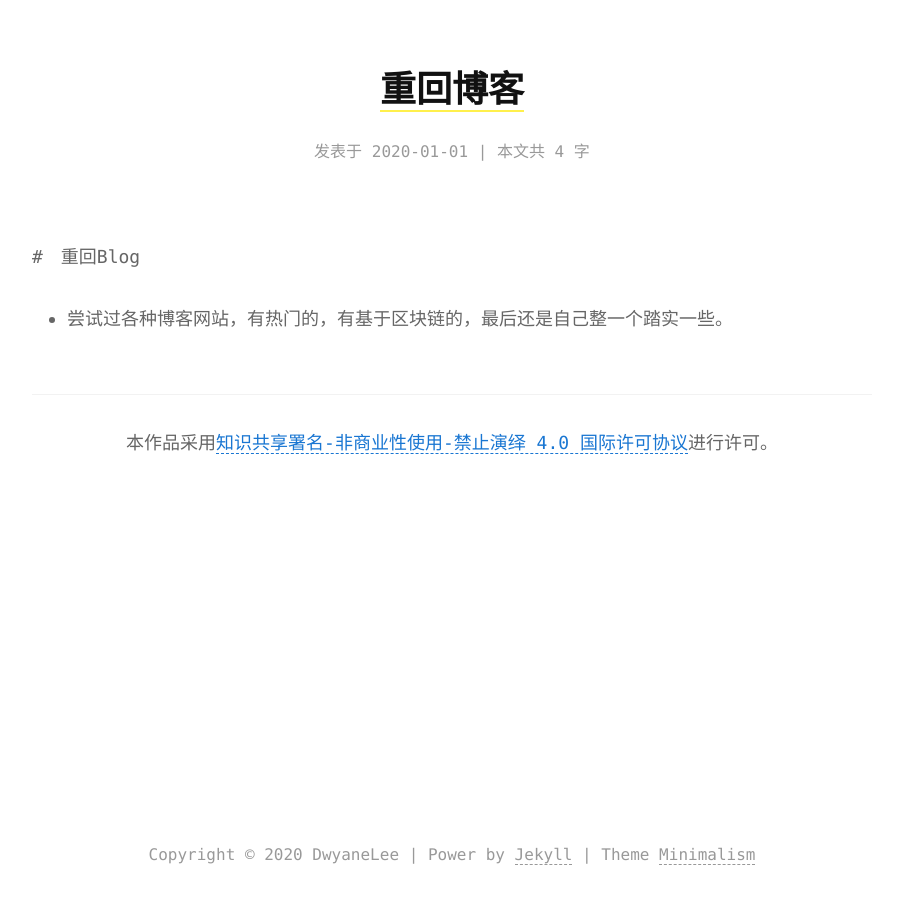
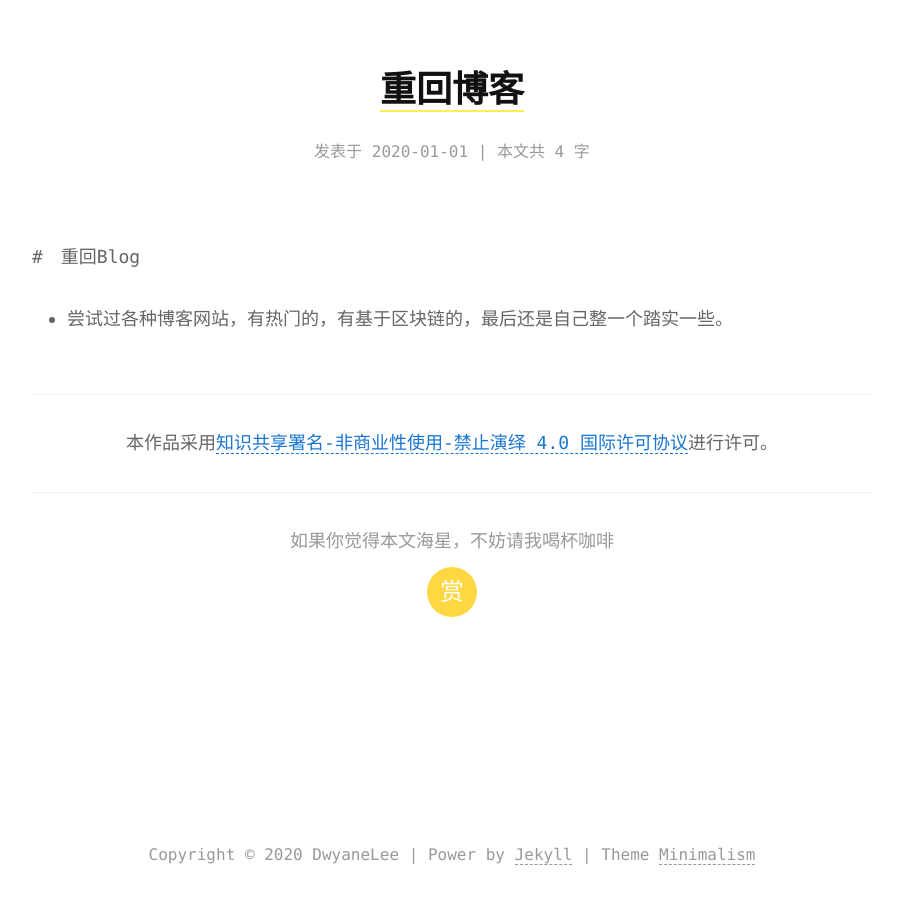
Before and after one commit to LijinPengT/LijinPengT.github.io, a Jekyll site: the page built from _posts/2020-02-01-back-to-blog.md, in a window 1280 px wide. Shown: the whole page, without its empty margins (188-1091 px from the left). Built offline with Jekyll 4.4.1, drawn with Linux system fonts in a browser that asks for light colours.

Commit message:
update reward

```diff
--- a/_config.yml
+++ b/_config.yml
@@ -20,10 +20,19 @@ description: 一生，有一执念，选条路，走到黑，足矣。
 
 github: https://LijinPengT.github.io
 rss: true
-
+favicon: assets/img/favicon.ico
+avatar: assets/img/avatar.webp
 copyright_time: 2020
 show_excerpt: true
 email: mailto:1781062962@qq.com
+
+# --- 打赏设置 ---
+# 开启打赏，取消下面一行注解，并将微信和支付宝的收款二维码放置在 /assets/img/ 文件夹下
+# 同时图片的文件名必须为 alipay 和 wechat
+reward: true
+# 打赏的推广语
+reward_description: 如果你觉得本文海星，不妨请我喝杯咖啡
+# --- 打赏设置 --
 
 plugins:
   - rouge
```
Also changed, not shown: assets/img/alipay.jpg (added), assets/img/wechat.png (added).
